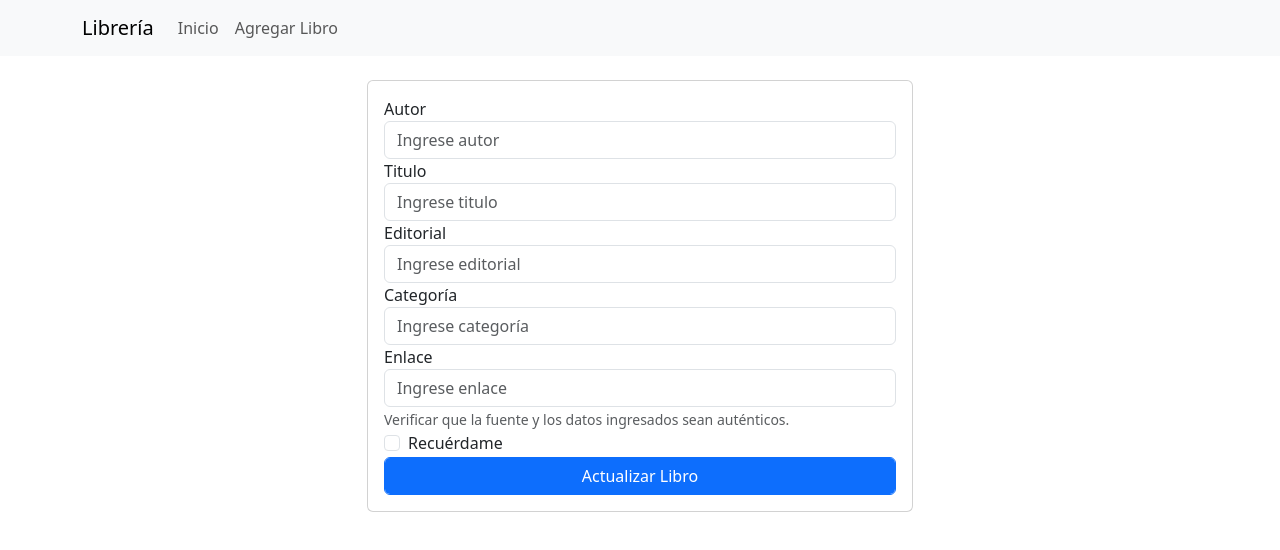
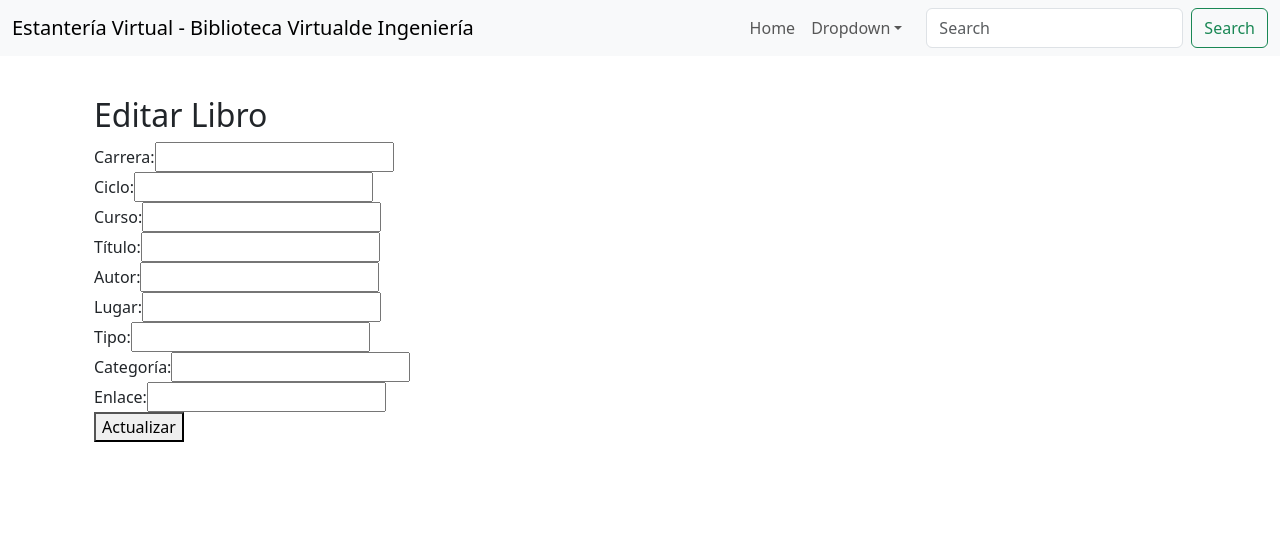
Before and after one commit to yvncv/BVI-ESTANTERIA, a React (Create React App) app in the folder frontend/: page /edit/1 in a window 1280 px wide. Shown: the top 550 px of the page. Built offline with nearby package versions, Linux system fonts and the light colour scheme; no server answers.

Commit message:
Lista de libros
Correcciones de código, deshaciendo archivos sobrantes, importando los libros de la bd, partiendo con el diseño de los libros

```diff
--- a/frontend/src/App.tsx
+++ b/frontend/src/App.tsx
@@ -1,15 +1,16 @@
 import React from 'react';
 import './App.css';
 import { BrowserRouter as Router, Routes, Route } from 'react-router-dom';
-import Navegacion from './components/Navegacion';
 import ListaLibros from './components/ListaLibros';
 import AgregarLibro from './components/AgregarLibro';
+import BarraNavegacion from './components/BarraNavegacion';
 
 function App() {
   return (
+    <>
+      <BarraNavegacion />
       <Router>
         <div className="">
-        <Navegacion />
           <div className='container p-4'>
             <Routes>
               <Route path="/" element={<ListaLibros />} />
@@ -19,6 +20,7 @@ function App() {
           </div>
         </div>
       </Router>
+    </>
   );
 }
 
--- a/frontend/src/components/AgregarLibro.tsx
+++ b/frontend/src/components/AgregarLibro.tsx
@@ -1,164 +1,147 @@
-import React, { useEffect, useState } from "react";
+import React, { useState, useEffect } from 'react';
 import axios from 'axios';
-import { useParams } from "react-router-dom";
-
-interface Libro {
-  autor: string;
-  titulo: string;
-  editorial: string;
-  categoria: string;
-  enlace: string;
-}
+import { useParams } from 'react-router-dom';
+import { Libro } from '../types/Libro';
 
 const AgregarLibro = () => {
-  const valorInicial: Libro = {
-    autor: "",
-    titulo: "",
-    editorial: "",
-    categoria: "",
-    enlace: "",
-  };
+  const { id } = useParams<{ id: string }>();
+  const [libro, setLibro] = useState<Libro>({
+    _id: '',
+    carrera: '',
+    ciclo: '',
+    curso: '',
+    autor: '',
+    titulo: '',
+    lugar: '',
+    tipo: '',
+    categoria: '',
+    enlace: ''
+  });
 
-  let { id } = useParams<{ id: string }>();
-
-  const [libro, setLibro] = useState<Libro>(valorInicial);
-  const [idLibro, setIdLibro] = useState<string | undefined>(id);
-
-  const capturarDatos = (e: React.ChangeEvent<HTMLInputElement>) => {
-    const { name, value } = e.target;
-    setLibro({ ...libro, [name]: value });
-  };
-
-  const guardarDatos = async (e: React.FormEvent<HTMLFormElement>) => {
-    e.preventDefault();
-    console.log(libro);
-
-    const postLibro = {
-      autor: libro.autor,
-      titulo: libro.titulo,
-      editorial: libro.editorial,
-      categoria: libro.categoria,
-      enlace: libro.enlace
-    };
-
-    if (idLibro) {
-      await axios.put(`http://localhost:4000/api/libros/${idLibro}`, postLibro);
-    } else {
-      await axios.post('http://localhost:4000/api/libros', postLibro);
+  useEffect(() => {
+    if (id) {
+      obtenerId(id);
     }
-
-    setLibro({ ...valorInicial });
-    setIdLibro("");
-  };
+  }, [id]);
 
   const obtenerId = async (valorId: string) => {
+    try {
       const res = await axios.get(`http://localhost:4000/api/libros/${valorId}`);
       setLibro({
+        _id: valorId,
+        carrera: res.data.carrera,
+        ciclo: res.data.ciclo,
+        curso: res.data.curso,
         autor: res.data.autor,
         titulo: res.data.titulo,
-      editorial: res.data.editorial,
+        lugar: res.data.lugar,
+        tipo: res.data.tipo,
         categoria: res.data.categoria,
         enlace: res.data.enlace
       });
+    } catch (error) {
+      console.error('Error al obtener el libro:', error);
+    }
   };
 
-  useEffect(() => {
-    if (idLibro) {
-      obtenerId(idLibro);
-    }
-  }, [idLibro]);
+  // Aquí podrías tener tus funciones para manejar el envío de formularios, etc.
 
   return (
-    <div className="col-md-6 offset-md-3">
-      <div className="card card-body">
-        <form onSubmit={guardarDatos}>
-          <div className="form-group">
-            <label htmlFor="inputAutor">Autor</label>
+    <div>
+      <h2>{id ? 'Editar Libro' : 'Agregar Libro'}</h2>
+      <form>
+        <div>
+          <label htmlFor="carrera">Carrera:</label>
           <input
             type="text"
-              className="form-control"
-              id="inputAutor"
-              placeholder="Ingrese autor"
-              required
-              value={libro.autor}
-              name="autor"
-              onChange={capturarDatos}
+            id="carrera"
+            name="carrera"
+            value={libro.carrera}
+            onChange={(e) => setLibro({ ...libro, carrera: e.target.value })}
           />
         </div>
-          <div className="form-group">
-            <label htmlFor="inputTitulo">Titulo</label>
+        <div>
+          <label htmlFor="ciclo">Ciclo:</label>
           <input
             type="text"
-              className="form-control"
-              id="inputTitulo"
-              placeholder="Ingrese titulo"
-              required
-              value={libro.titulo}
-              name="titulo"
-              onChange={capturarDatos}
+            id="ciclo"
+            name="ciclo"
+            value={libro.ciclo}
+            onChange={(e) => setLibro({ ...libro, ciclo: e.target.value })}
           />
         </div>
-          <div className="form-group">
-            <label htmlFor="inputEditorial">Editorial</label>
+        <div>
+          <label htmlFor="curso">Curso:</label>
           <input
             type="text"
-              className="form-control"
-              id="inputEditorial"
-              placeholder="Ingrese editorial"
-              required
-              value={libro.editorial}
-              name="editorial"
-              onChange={capturarDatos}
+            id="curso"
+            name="curso"
+            value={libro.curso}
+            onChange={(e) => setLibro({ ...libro, curso: e.target.value })}
           />
         </div>
-          <div className="form-group">
-            <label htmlFor="inputCategoria">Categoría</label>
+        <div>
+          <label htmlFor="titulo">Título:</label>
           <input
             type="text"
-              className="form-control"
-              id="inputCategoria"
-              placeholder="Ingrese categoría"
-              required
-              value={libro.categoria}
-              name="categoria"
-              onChange={capturarDatos}
+            id="titulo"
+            name="titulo"
+            value={libro.titulo}
+            onChange={(e) => setLibro({ ...libro, titulo: e.target.value })}
           />
         </div>
-          <div className="form-group">
-            <label htmlFor="inputEnlace">Enlace</label>
+        <div>
+          <label htmlFor="autor">Autor:</label>
           <input
             type="text"
-              className="form-control"
-              id="inputEnlace"
-              placeholder="Ingrese enlace"
-              required
+            id="autor"
+            name="autor"
+            value={libro.autor}
+            onChange={(e) => setLibro({ ...libro, autor: e.target.value })}
+          />
+        </div>
+        <div>
+          <label htmlFor="lugar">Lugar:</label>
+          <input
+            type="text"
+            id="lugar"
+            name="lugar"
+            value={libro.lugar}
+            onChange={(e) => setLibro({ ...libro, lugar: e.target.value })}
+          />
+        </div>
+        <div>
+          <label htmlFor="tipo">Tipo:</label>
+          <input
+            type="text"
+            id="tipo"
+            name="tipo"
+            value={libro.tipo}
+            onChange={(e) => setLibro({ ...libro, tipo: e.target.value })}
+          />
+        </div>
+        <div>
+          <label htmlFor="categoria">Categoría:</label>
+          <input
+            type="text"
+            id="categoria"
+            name="categoria"
+            value={libro.categoria}
+            onChange={(e) => setLibro({ ...libro, categoria: e.target.value })}
+          />
+        </div>
+        <div>
+          <label htmlFor="enlace">Enlace:</label>
+          <input
+            type="text"
+            id="enlace"
+            name="enlace"
             value={libro.enlace}
-              name="enlace"
-              onChange={capturarDatos}
+            onChange={(e) => setLibro({ ...libro, enlace: e.target.value })}
           />
-            <small id="emailHelp" className="form-text text-muted">
-              Verificar que la fuente y los datos ingresados sean auténticos.
-            </small>
         </div>
-          <div className="form-check">
-            <input
-              type="checkbox"
-              className="form-check-input"
-              id="exampleCheck1"
-            />
-            <label className="form-check-label" htmlFor="exampleCheck1">
-              Recuérdame
-            </label>
-          </div>
-          <button
-            type="submit"
-            className="btn btn-primary form-control"
-            name="enviar"
-          >
-            {idLibro ? "Actualizar Libro" : "Enviar"}
-          </button>
+        <button type="submit">{id ? 'Actualizar' : 'Guardar'}</button>
       </form>
-      </div>
     </div>
   );
 };
--- a/frontend/src/components/BarraNavegacion.tsx
+++ b/frontend/src/components/BarraNavegacion.tsx
@@ -6,12 +6,12 @@ import Navbar from 'react-bootstrap/Navbar';
 import NavDropdown from 'react-bootstrap/NavDropdown';
 import Offcanvas from 'react-bootstrap/Offcanvas';
 
-function OffcanvasExample() {
+function BarraNavegacion() {
   return (
     <>
         <Navbar expand={'md'} className="bg-body-tertiary mb-3">
-          <Container className='bg-success' fluid>
-            <Navbar.Brand href="#">Navbar Offcanvas</Navbar.Brand>
+          <Container fluid>
+            <Navbar.Brand href="#">Estantería Virtual - Biblioteca Virtualde Ingeniería</Navbar.Brand>
             <Navbar.Toggle aria-controls={`offcanvasNavbar-expand-md`} />
             <Navbar.Offcanvas
               id={`offcanvasNavbar-expand-md`}
@@ -25,20 +25,16 @@ function OffcanvasExample() {
               </Offcanvas.Header>
               <Offcanvas.Body>
                 <Nav className="justify-content-end flex-grow-1 pe-3">
-                  <Nav.Link href="#action1">Home</Nav.Link>
-                  <Nav.Link href="#action2">Link</Nav.Link>
+                  <Nav.Link href="/" >Home</Nav.Link>
                   <NavDropdown
                     title="Dropdown"
                     id={`offcanvasNavbarDropdown-expand-md`}
                   >
-                    <NavDropdown.Item href="#action3">Action</NavDropdown.Item>
-                    <NavDropdown.Item href="#action4">
-                      Another action
-                    </NavDropdown.Item>
+                    <NavDropdown.Item href="#">Carreras</NavDropdown.Item>
+                    <NavDropdown.Item href="#">Semestres</NavDropdown.Item>
+                    <NavDropdown.Item href="#">Cursos</NavDropdown.Item>
                     <NavDropdown.Divider />
-                    <NavDropdown.Item href="#action5">
-                      Something else here
-                    </NavDropdown.Item>
+                    <NavDropdown.Item href="#">BVI</NavDropdown.Item>
                   </NavDropdown>
                 </Nav>
                 <Form className="d-flex">
@@ -59,4 +55,4 @@ function OffcanvasExample() {
   );
 }
 
-export default OffcanvasExample;
+export default BarraNavegacion;
--- /dev/null
+++ b/frontend/src/types/Libro.ts
@@ -0,0 +1,12 @@
+export interface Libro {
+    _id: string;
+    carrera: string;
+    ciclo: string;
+    curso: string;
+    autor: string;
+    titulo: string;
+    lugar: string;
+    tipo: string;
+    categoria: string;
+    enlace: string;
+  }
--- a/package.json
+++ /dev/null
@@ -1,5 +0,0 @@
-{
-  "dependencies": {
-    "react-router-dom": "^6.23.1"
-  }
-}
```
Also changed, not shown: frontend/src/components/Libreria.tsx (deleted, +0 -9 lines), frontend/src/components/Libro.tsx (deleted, +0 -26 lines), frontend/src/components/ListaLibros.tsx (+34 -31 lines), frontend/src/assets/URP01.png (added), 1 other file (tests, documents, lock files or other folders). Lines whose indentation alone changed are shown as unchanged.
